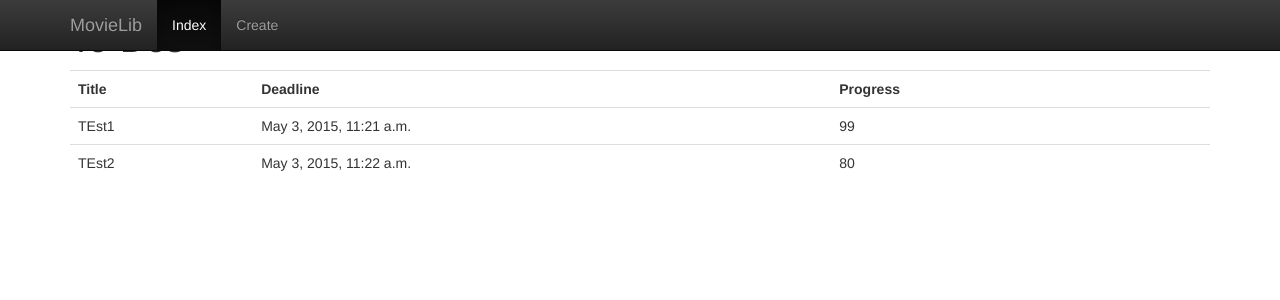
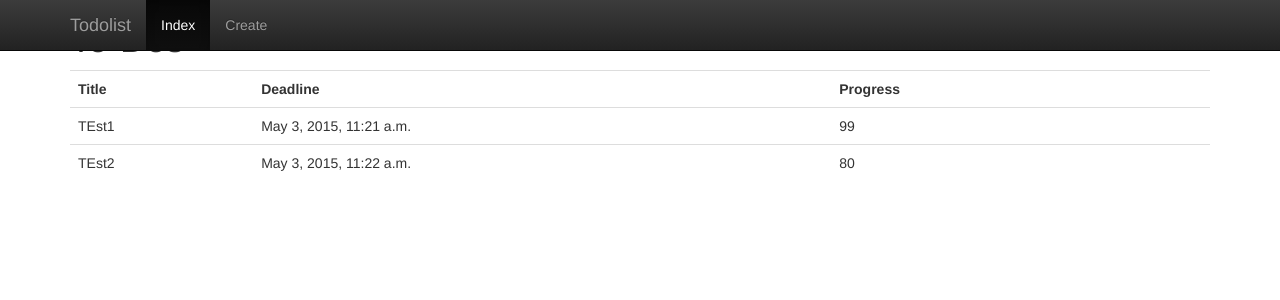
Before and after one commit to patreu22/todotracker, a Django app: page / in a window 1280 px wide. Shown: the top 300 px of the page. Run offline with Django 3.2, Linux system fonts and the light colour scheme; data comes from the database, SQL or seed files in the repository; some libraries are stand-ins or nearby versions.

Commit message:
Name geändert

```diff
--- a/todolist/templates/todolist/base_page.html
+++ b/todolist/templates/todolist/base_page.html
@@ -44,7 +44,7 @@
                     <span class="icon-bar"></span>
                     <span class="icon-bar"></span>
                 </button>
-                <a class="navbar-brand" href="#">MovieLib</a>
+                <a class="navbar-brand" href="#">Todolist</a>
             </div>
             <div class="collapse navbar-collapse">
             <ul class="nav navbar-nav">
```
